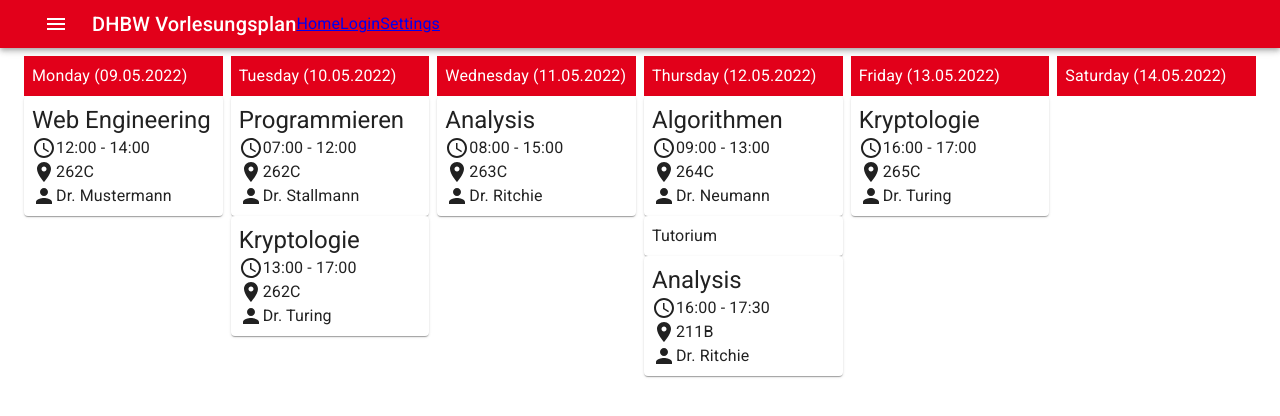
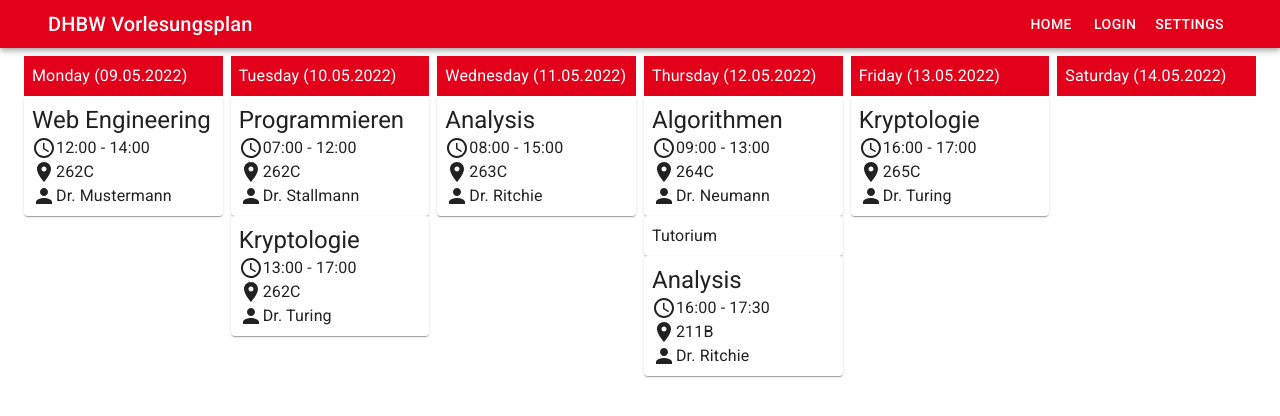
Before and after one commit to TINF21CS1/DHBW-Vorlesungsplan-2.X, a React (Create React App) app: page / in a window 1280 px wide. Shown: the top 416 px of the page. Built offline with nearby package versions, Linux system fonts and the light colour scheme.

Commit message:
Fix navbar

```diff
--- a/src/components/Nav.tsx
+++ b/src/components/Nav.tsx
@@ -1,20 +1,66 @@
-import { Container, AppBar, Toolbar, IconButton, Typography } from '@mui/material';
+import { Container, AppBar, Toolbar, IconButton, Typography, Button, Box, Menu, MenuItem } from '@mui/material';
 import MenuIcon from '@mui/icons-material/Menu';
 import { Link } from 'react-router-dom';
+import React from 'react';
 
 const Nav = () => {
+    const [anchorElNav, setAnchorElNav] = React.useState<null | HTMLElement>(null);
+
+    const handleOpenNavMenu = (event: React.MouseEvent<HTMLElement>) => {
+        setAnchorElNav(event.currentTarget);
+    };
+    const handleCloseNavMenu = () => {
+        setAnchorElNav(null);
+    };
+
     return <AppBar position="static">
         <Container maxWidth="xl">
             <Toolbar variant="dense">
-                <IconButton edge="start" color="inherit" aria-label="menu" sx={{ mr: 2 }}>
+                <Typography variant="h6" color="inherit" component="div" sx={{ flexGrow: 1 }}>
+                    DHBW Vorlesungsplan
+                </Typography>
+                <Box sx={{ display: { xs: 'none', sm: 'flex' } }}>
+                    <Button color="inherit" component={Link} to="/">
+                        Home
+                    </Button>
+                    <Button color="inherit" component={Link} to="/login">
+                        Login
+                    </Button>
+                    <Button color="inherit" component={Link} to="/settings" >
+                        Settings
+                    </Button>
+                </Box>
+                <IconButton edge="start" color="inherit" aria-label="menu" onClick={handleOpenNavMenu} sx={{ display: { xs: 'flex', sm: 'none' } }}>
                     <MenuIcon />
                 </IconButton>
-                <Typography variant="h6" color="inherit" component="div">
-                    DHBW Vorlesungsplan
-                </Typography>
-                <Link to="/">Home</Link>
-                <Link to="/login">Login</Link>
-                <Link to="/settings">Settings</Link>
+                <Menu
+                    id="menu-appbar"
+                    anchorEl={anchorElNav}
+                    anchorOrigin={{
+                        vertical: 'bottom',
+                        horizontal: 'left',
+                    }}
+                    keepMounted
+                    transformOrigin={{
+                        vertical: 'top',
+                        horizontal: 'left',
+                    }}
+                    open={Boolean(anchorElNav)}
+                    onClose={handleCloseNavMenu}
+                    sx={{
+                        display: { xs: 'block', md: 'none' },
+                    }}
+                >
+                    <MenuItem component={Link} to="/">
+                        <Typography textAlign="center">Home</Typography>
+                    </MenuItem>
+                    <MenuItem component={Link} to="/login">
+                        <Typography textAlign="center">Login</Typography>
+                    </MenuItem>
+                    <MenuItem component={Link} to="/settings" >
+                        <Typography textAlign="center">Settings</Typography>
+                    </MenuItem>
+                </Menu>
             </Toolbar>
         </Container>
     </AppBar>
```
